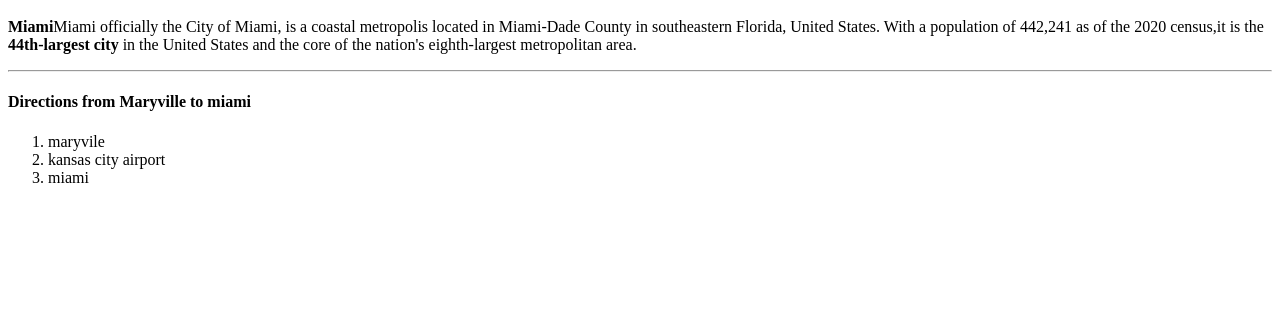
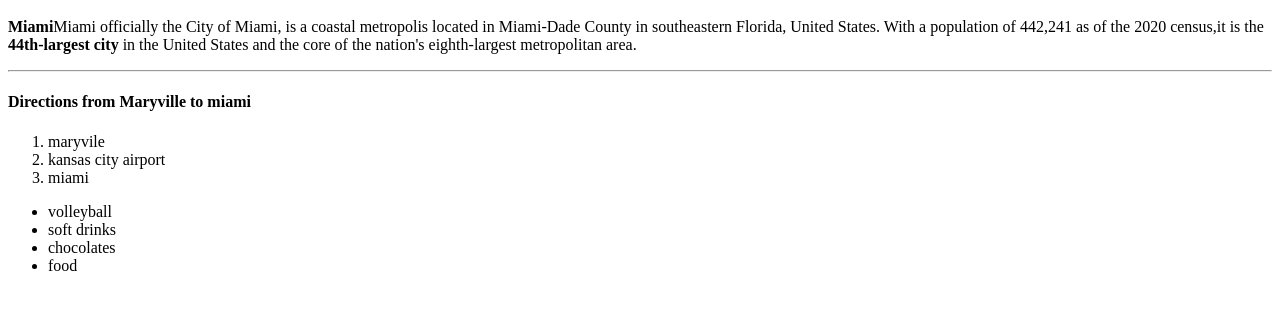
Before and after one commit to 44-563-WebApps-F21/webapps-f21-assignment-3-J-vinku-reddy, a plain HTML site: page index.html in a window 1280 px wide. Shown: the part 101-410 px from the top of the page. Drawn offline with Linux system fonts and the light colour scheme.

Commit message:
unorderedlist

```diff
--- a/index.html
+++ b/index.html
@@ -14,5 +14,8 @@
               <ol>
                   <li>maryvile</li><li>kansas city airport</li><li>miami</li>
               </ol>
+              <ul>
+                  <li>volleyball</li><li>soft drinks</li><li>chocolates</li><li>food</li>
+              </ul>
     </body>
 </html>
```
